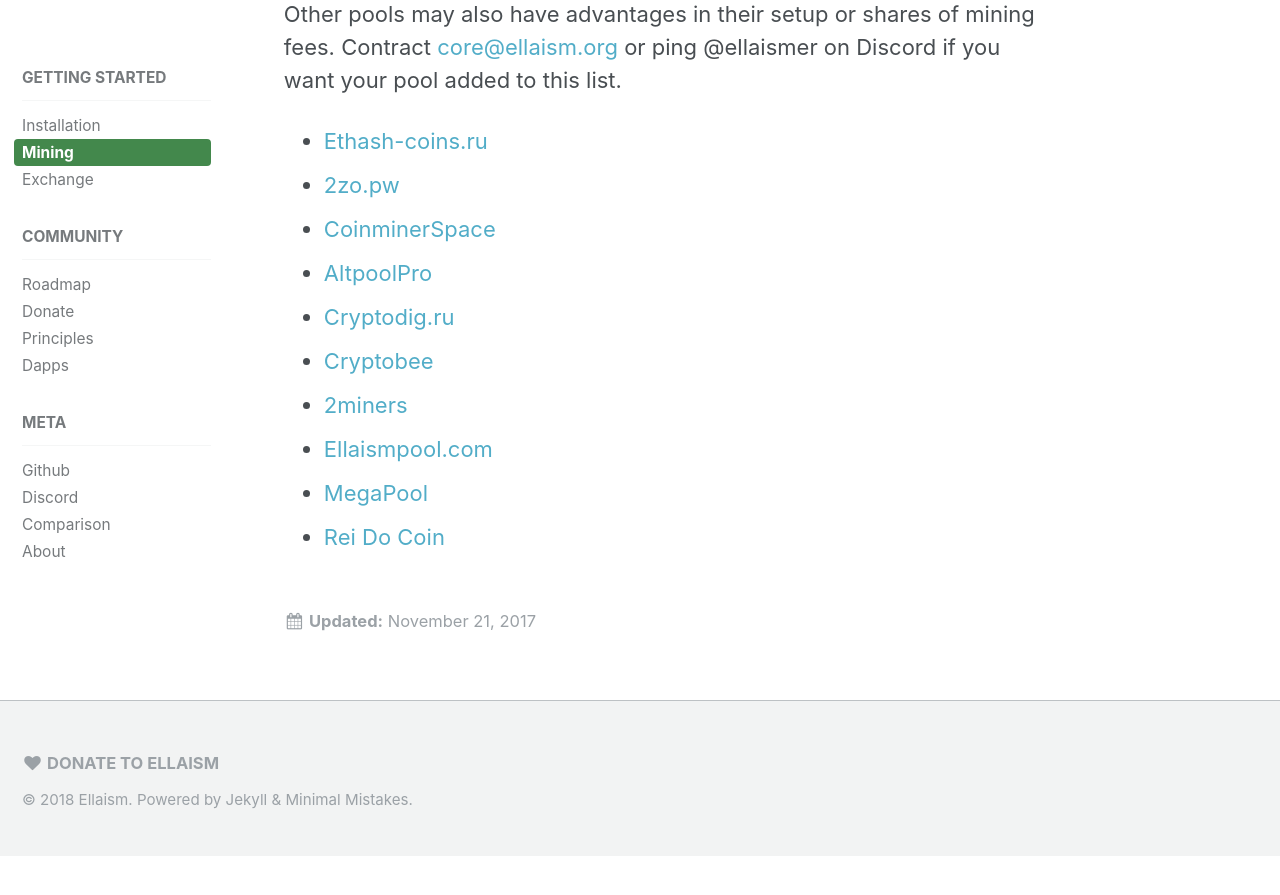
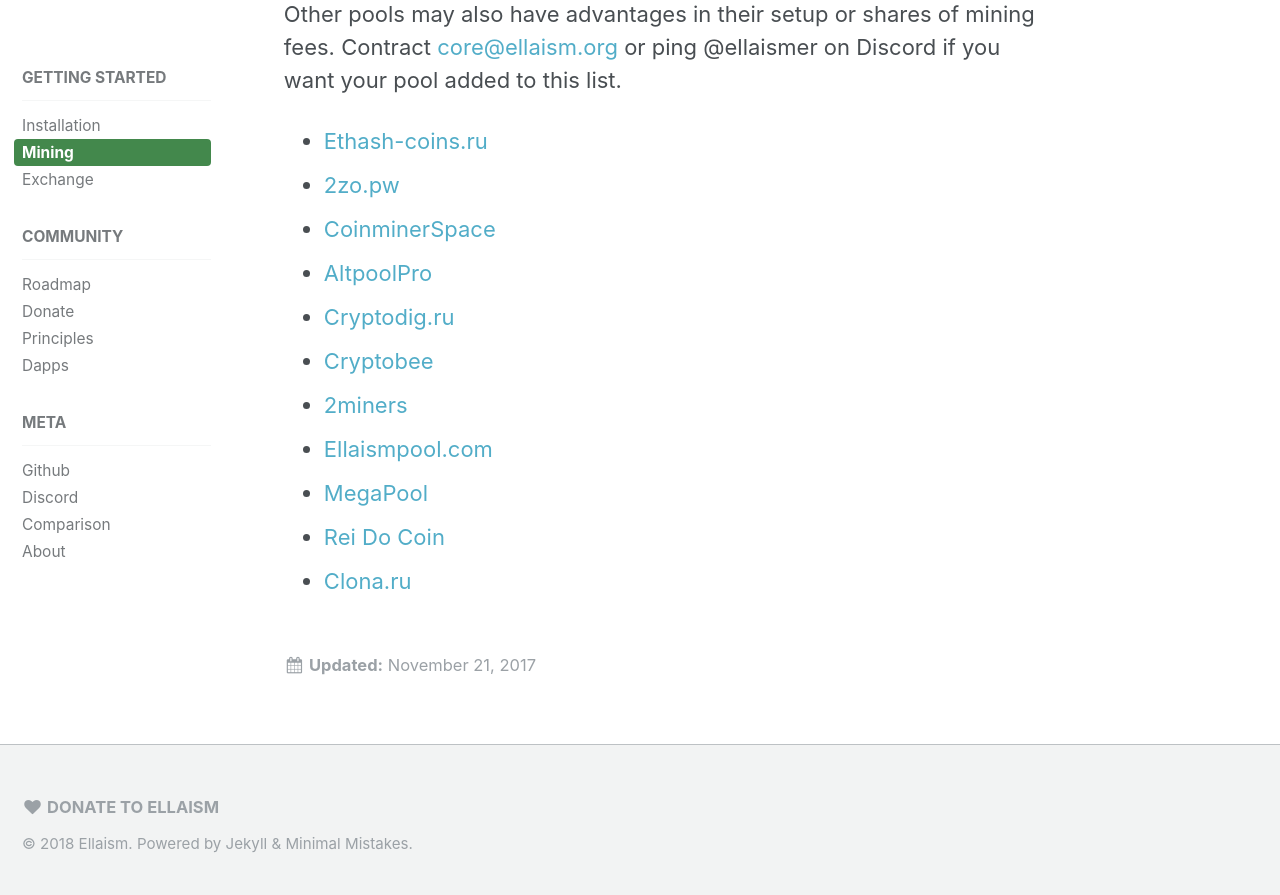
Before and after one commit to ellaism/ellaism.org, a Jekyll site: the page built from _docs/mining.md, in a window 1280 px wide and 900 px high, scrolled down 1542 px. Shown: the top 895 px of the window. Built offline with Jekyll 4.4.1, drawn with Linux system fonts in a browser that asks for light colours; before the commit the page ends 2398 px from its top, so only the background shows below that.

Commit message:
Add clona.ru pool

```diff
--- a/_docs/mining.md
+++ b/_docs/mining.md
@@ -56,3 +56,4 @@
 * [Ellaismpool.com](http://ellaismpool.com)
 * [MegaPool](http://megapool.io/ella)
 * [Rei Do Coin](https://ella.reidocoin.com.br/)
+* [Clona.ru](http://clona.ru)
```
